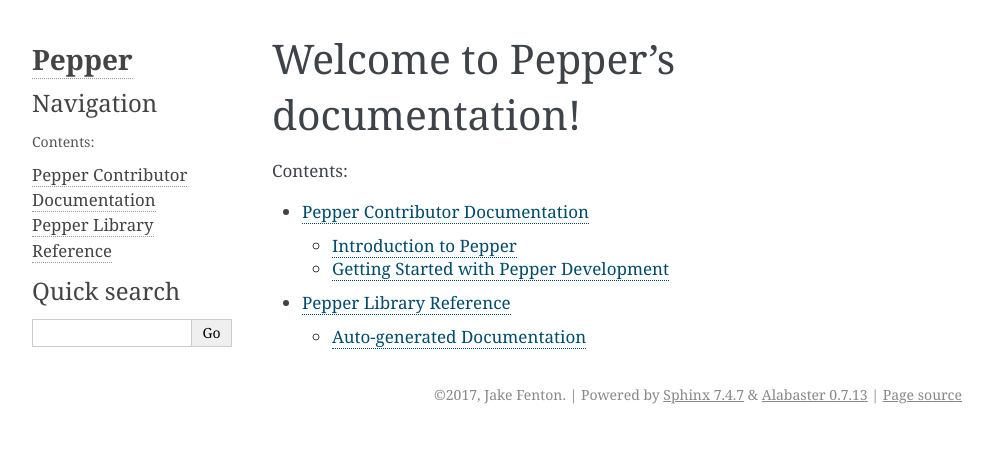
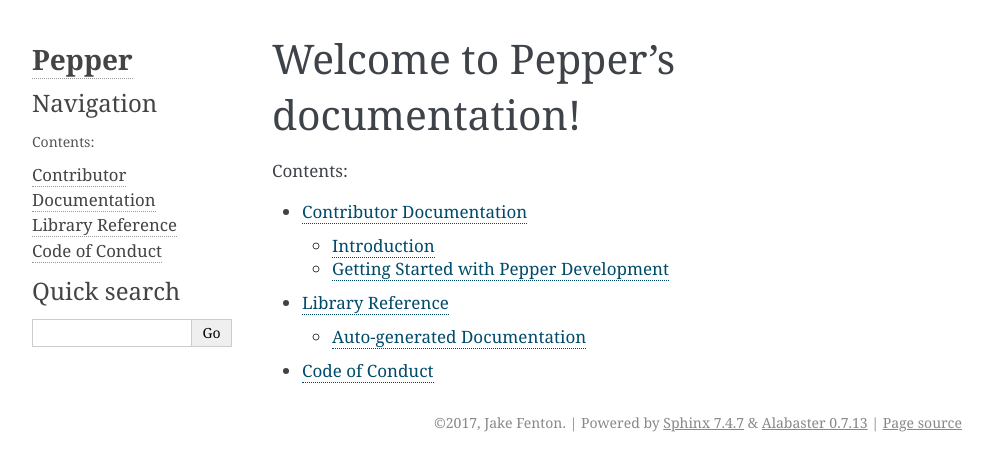
Before and after one commit to devosoft/Pepper, a Sphinx documentation site: the page built from docs/sphinx/index.rst, in a window 1280 px wide. Shown: the top 471 px of the page, without its empty margins (148-1141 px from the left). Built offline with Sphinx 7.4.7, drawn with Linux system fonts in a browser that asks for light colours.

Commit message:
added code of conduct

```diff
--- a/docs/sphinx/contributor_documentation/index.rst
+++ b/docs/sphinx/contributor_documentation/index.rst
@@ -1,4 +1,4 @@
-Pepper Contributor Documentation
+Contributor Documentation
 ================================
 
 .. toctree::
--- a/docs/sphinx/contributor_documentation/introduction.rst
+++ b/docs/sphinx/contributor_documentation/introduction.rst
@@ -1,4 +1,4 @@
-Introduction to Pepper
+Introduction
 ======================
 
 Pepper is the brainchild of Dr. Charles Ofria.
--- a/docs/sphinx/index.rst
+++ b/docs/sphinx/index.rst
@@ -1,13 +1,9 @@
-.. Pepper documentation master file, created by
-   sphinx-quickstart on Fri Nov 10 09:59:58 2017.
-   You can adapt this file completely to your liking, but it should at least
-   contain the root `toctree` directive.
-
 Welcome to Pepper's documentation!
 ==================================
 
 .. toctree::
     contributor_documentation/index
     library_reference/index
+    code_of_conduct
     :maxdepth: 2
     :caption: Contents:
--- a/docs/sphinx/library_reference/autodocumentation.rst
+++ b/docs/sphinx/library_reference/autodocumentation.rst
@@ -2,7 +2,6 @@ Auto-generated Documentation
 ============================
 
 .. toctree::
-    modules
     pepper
     :maxdepth: 2
     :caption: Contents:
--- a/docs/sphinx/library_reference/index.rst
+++ b/docs/sphinx/library_reference/index.rst
@@ -1,4 +1,4 @@
-Pepper Library Reference
+Library Reference
 ========================
 
 .. toctree::
```
Also changed, not shown: docs/sphinx/code_of_conduct.rst (added, +16 -0 lines), 1 other file.
